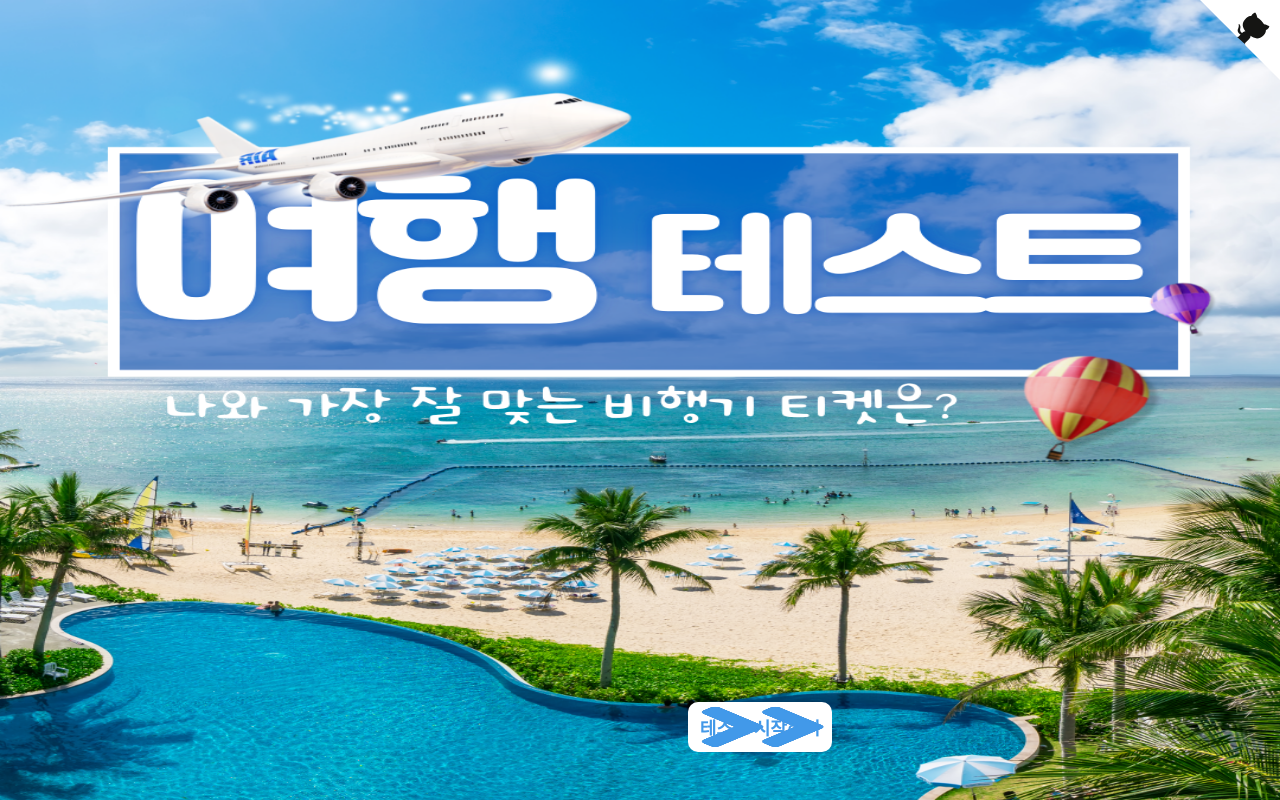
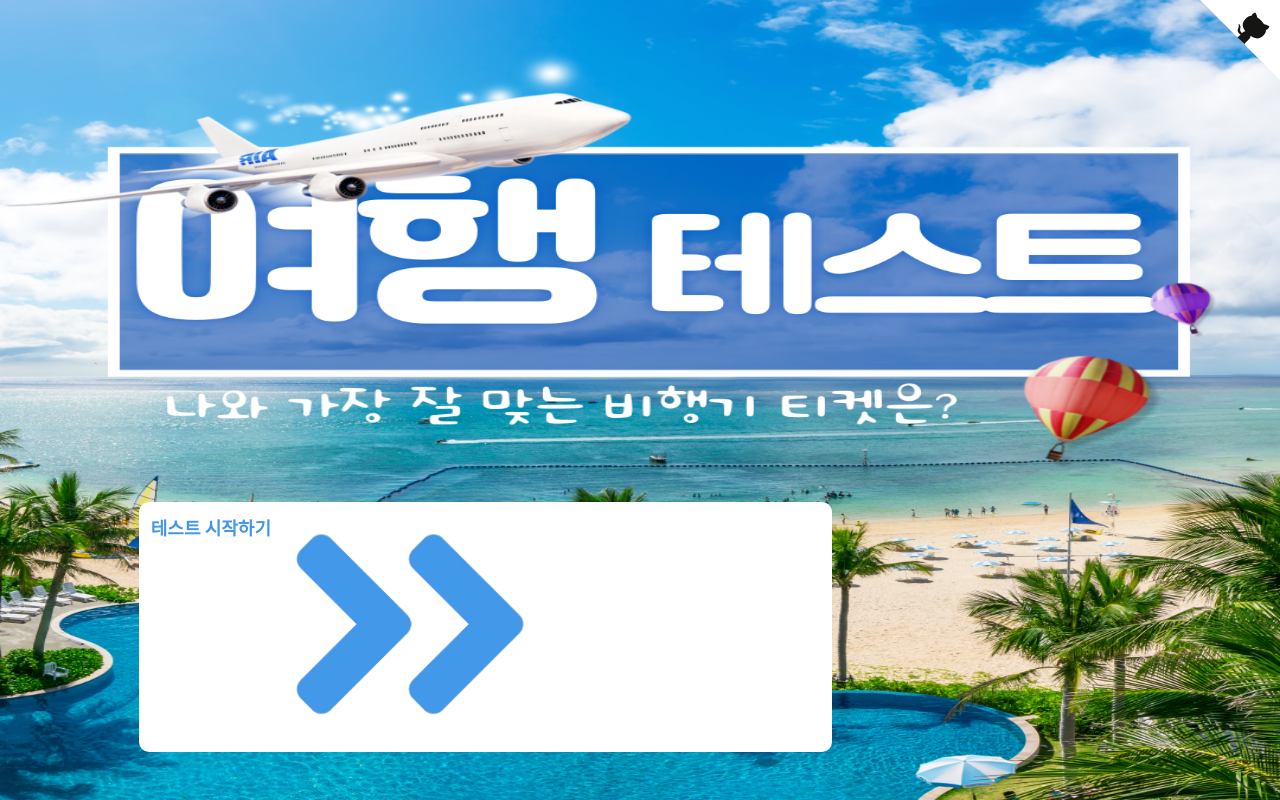
Before and after one commit to JudithHopps/TravelAlgorithm, a Next.js app: page / in a window 1280 px wide. Built offline with nearby package versions, Linux system fonts and the light colour scheme.

Commit message:
update : next/image -> next/legacy-image

```diff
--- a/app/background/page.tsx
+++ b/app/background/page.tsx
@@ -1,4 +1,4 @@
-import Image from "next/image";
+import Image from "next/legacy/image";
 import ViewSource from "../../components/view-source";
 import styles from "../../styles.module.css";
 import mountains from "../../public/mountains.jpg";
--- a/app/color/page.tsx
+++ b/app/color/page.tsx
@@ -1,4 +1,4 @@
-import Image from "next/image";
+import Image from "next/legacy/image";
 import ViewSource from "../../components/view-source";
 
 // Pixel GIF code adapted from https://stackoverflow.com/a/33919020/266535
--- a/app/fill/page.tsx
+++ b/app/fill/page.tsx
@@ -1,4 +1,4 @@
-import Image from "next/image";
+import Image from "next/legacy/image";
 import ViewSource from "../../components/view-source";
 import mountains from "../../public/mountains.jpg";
 
--- a/app/page.tsx
+++ b/app/page.tsx
@@ -1,4 +1,4 @@
-import Image from "next/image";
+import Image from "next/legacy/image";
 import ViewSource from "../components/view-source";
 import main from "../public/main.png";
 import styles from "./page.module.css";
--- a/app/placeholder/page.tsx
+++ b/app/placeholder/page.tsx
@@ -1,4 +1,4 @@
-import Image from "next/image";
+import Image from "next/legacy/image";
 import ViewSource from "../../components/view-source";
 import mountains from "../../public/mountains.jpg";
 
--- a/app/responsive/page.tsx
+++ b/app/responsive/page.tsx
@@ -1,4 +1,4 @@
-import Image from "next/image";
+import Image from "next/legacy/image";
 import ViewSource from "../../components/view-source";
 import mountains from "../../public/main.png";
 
--- a/app/shimmer/page.tsx
+++ b/app/shimmer/page.tsx
@@ -1,4 +1,4 @@
-import Image from "next/image";
+import Image from "next/legacy/image";
 import ViewSource from "../../components/view-source";
 
 const shimmer = (w: number, h: number) => `
--- a/app/theme/page.tsx
+++ b/app/theme/page.tsx
@@ -1,4 +1,4 @@
-import Image, { ImageProps } from "next/image";
+import Image, { ImageProps } from "next/legacy/image";
 import ViewSource from "../../components/view-source";
 import styles from "../../styles.module.css";
 
--- a/components/button.tsx
+++ b/components/button.tsx
@@ -1,14 +1,14 @@
 import React from "react";
 import styles from "./button.module.css";
 import arrow from "../public/arrow-twice.png";
-import Image from "next/image";
+import Image from "next/legacy/image";
 
 const Button: React.FC = () => (
   <div className={styles.buttonContainer}>
     <div className={styles.rowContainer}>
       <p className={styles.buttonP}>테스트 시작하기</p>
       <div className={styles.arrow}>
-        <Image src={arrow} fill alt={"오른쪽 화살표"} />
+        <Image src={arrow} alt={"오른쪽 화살표"} />
       </div>
     </div>
   </div>
```
